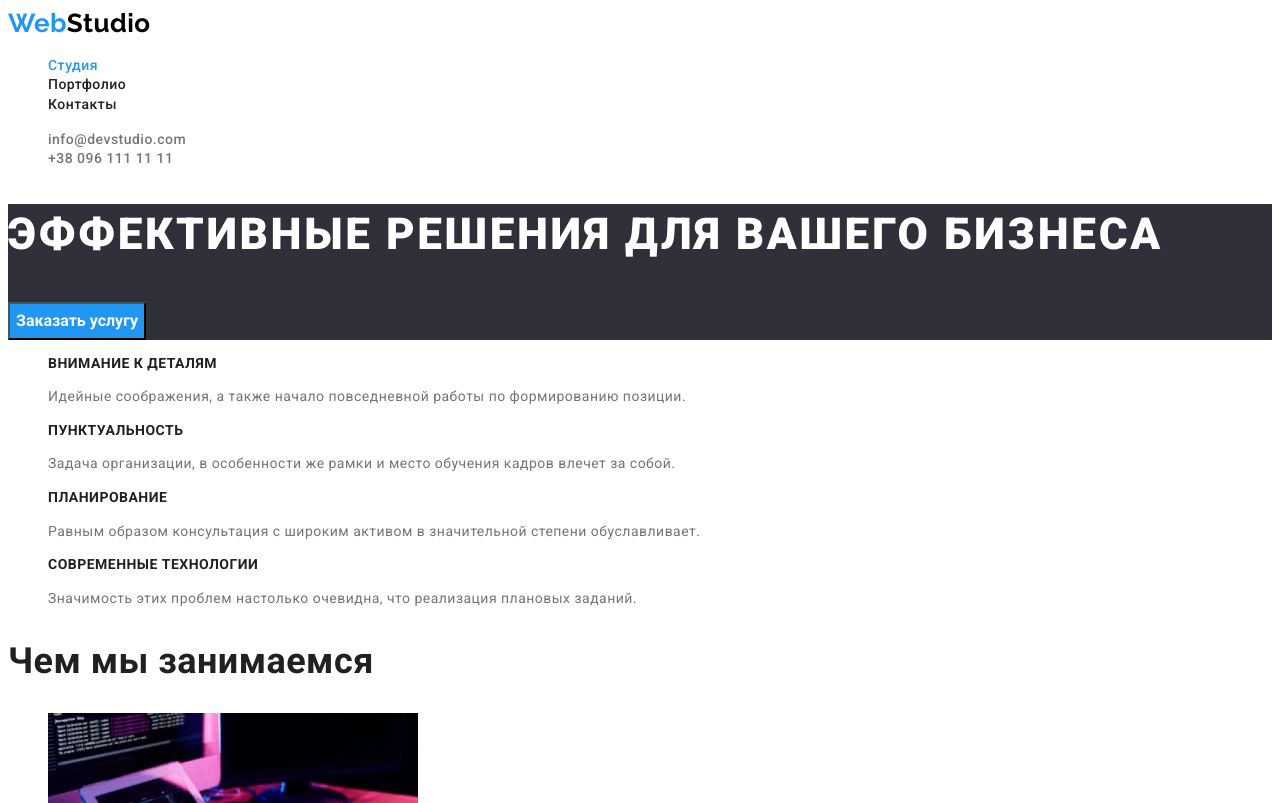
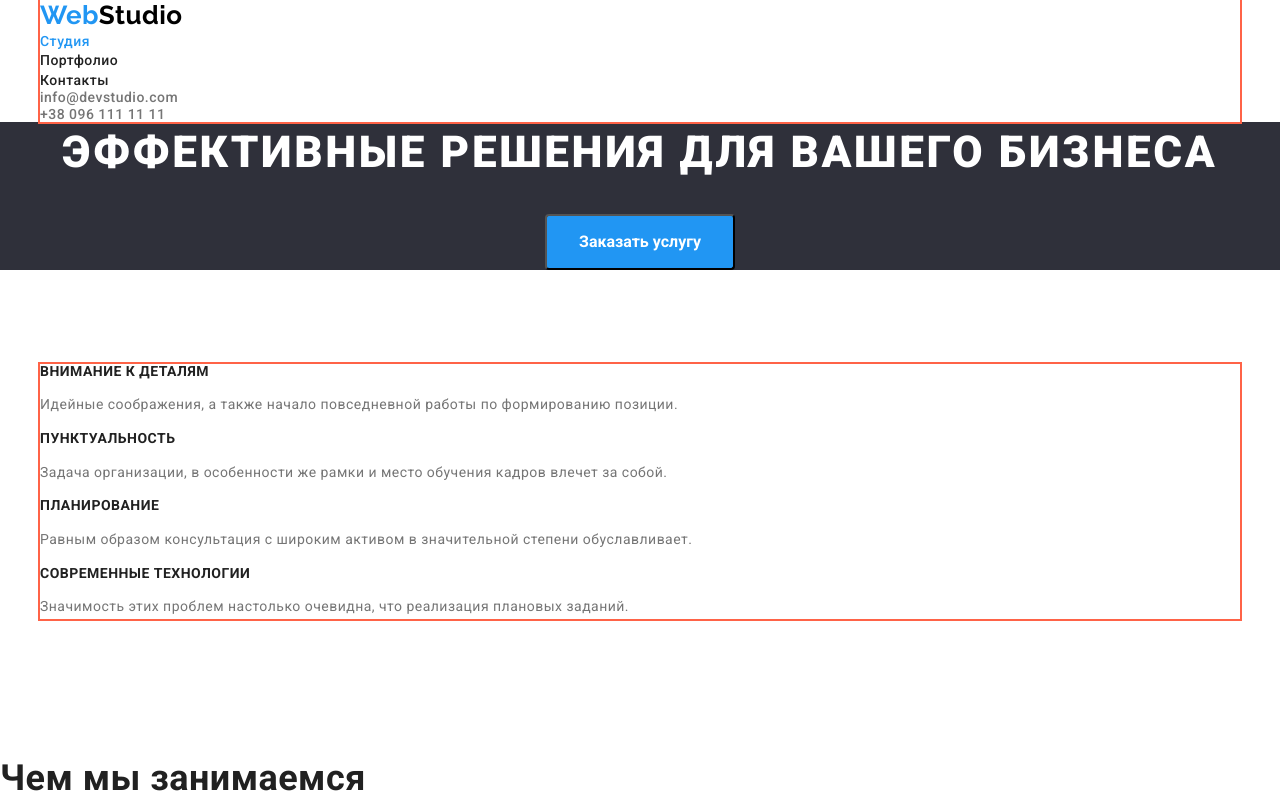
Before and after one commit to OleksandrTyshchenko/goit-markup-hw-03, a plain HTML site: page index.html in a window 1280 px wide. Shown: the top 803 px of the page. Drawn offline with nearby package versions, Linux system fonts and the light colour scheme.

Commit message:
ДЗ 3
тяжко

```diff
--- a/css/styles.css
+++ b/css/styles.css
@@ -37,7 +37,21 @@ li {
   list-style-type: none;
 }
 
+.container{
+  margin-left: auto;
+  margin-right: auto;
+  width: 1200px;
+  outline: 2px solid tomato;
+}
+
+.section {
+  padding-top: 94px;
+  padding-bottom: 94px;
+}
+
 /* Шапка*/
+
+
 
 .web {
   color: var(--accent-color);
@@ -53,6 +67,11 @@ li {
   line-height: 1.2;
 }
 
+.site-nav{
+  padding: 0;
+  margin: 0;
+}
+
 .site-nav .link {
   color: var(--title-color);
   font-weight: 500;
@@ -60,29 +79,39 @@ li {
   line-height: 1.2;
 }
 
+
 .site-nav .link.curent {
   color: var(--accent-color);
 }
 
-.com-nav .com-nav:hover,
-.com-nav .com-nav:focus,
+.com-nav:hover,
+.com-nav:focus,
 .link:hover,
 .link:focus {
   color: var(--accent-color);
 }
 
 
-.com-nav .com-nav {
+.com-nav {
   color: var(--contact-header-color);
   font-weight: 500;
   font-size: 14px;
   line-height: 1.2;
+  padding: 0;
+  margin: 0;
 }
+
+
+
+
+
 
 
 /* главная страница веб-студия*/
 
 .button-hero {
+  display: inline-block;
+  padding: 10px 32px;
   color: var(--color-white);
   font-family: inherit;
   background-color: var(--accent-color);
@@ -90,6 +119,7 @@ li {
   font-size: 16px;
   line-height: 2;
   cursor: pointer;
+  border-radius: 4px;
 }
 
 .button-hero:hover,
@@ -97,17 +127,21 @@ li {
   background-color: var(--button-active-color);
 }
 
-.background-hero {
+.hero {
   background-color: var(--background-hero-color);
+   text-align: center;
 }
 
-.hero {
+.hero-title {
+  margin-top: 0;
+  margin-bottom: 30px;
   color: var(--color-white);
   font-weight: 900;
   font-size: 44px;
   line-height: 1.4;
   letter-spacing: 0.06em;
   text-transform: uppercase;
+
 }
 
 .title {
@@ -123,12 +157,14 @@ li {
   line-height: 1.1;
   color: var(--title-color);
   text-transform: uppercase;
+  margin: 0;
 }
 
 .text {
   font-size: 14px;
   line-height: 1.7;
 }
+
 
 .box {
   background-color: var(--box-backgroun-color);
@@ -145,6 +181,16 @@ li {
   font-size: 16px;
   line-height: 1.2;
 }
+
+.visually{
+  margin: 0;
+  padding: 0;
+}
+
+
+
+
+
 
 /* подвал*/
 .page-footer {
@@ -192,6 +238,10 @@ li {
 }
 
 .button-portfolio {
+  display: inline-block;
+  padding: 6px 22px;
+  min-width: 73px;
+  border-radius: 4px;
   color: var(--title-color);
   font-family: inherit;
   background-color: var(--box-backgroun-color);
@@ -199,6 +249,8 @@ li {
   font-size: 16px;
   line-height: 2;
   cursor: pointer;
+  text-align: center;
+  border: none;
 }
 
 .button-portfolio:hover,
--- a/index.html
+++ b/index.html
@@ -8,12 +8,14 @@
         <link rel="preconnect" href="https://fonts.gstatic.com">
         <link href="https://fonts.googleapis.com/css2?family=Raleway:wght@700&family=Roboto:wght@400;500;700;900&display=swap"
         rel="stylesheet">
+        <link rel="stylesheet" href="https://cdnjs.cloudflare.com/ajax/libs/modern-normalize/1.0.0/modern-normalize.min.css" />
         <title>WebStudio</title>
         <link rel="stylesheet" href="./css/styles.css">
     </head>
     <body>
         <!--Шапка-->
         <header class="page-header">
+           <div class="container">
                 <nav>
                     <a href="/"><span class="web">Web</span><span class="studio">Studio</span></a>
                     <ul class="site-nav">
@@ -26,16 +28,18 @@
                        <li><a class="com-nav" href="mailto:info@devstudio.com">info@devstudio.com</a></li>
                        <li><a class="com-nav" href="tel:+380961111111">+38 096 111 11 11</a></li>
                     </ul>
+          </div>
         </header>
         <!--Главная страница-->
         <main>
-            <section class="background-hero">
-                  <h1 class="hero">Эффективные решения для вашего бизнеса</h1>
+            <section class="hero">
+                  <h1 class="hero-title">Эффективные решения для вашего бизнеса</h1>
                   <button class="button-hero" type="button">Заказать услугу</button>
             </section>
-            <section>
+            <section class="section">
+               <div class="container">
                    <h2 class="visually-hidden">О нас</h2> <!--скроем-->
-                <ul>
+                    <ul class="visually">
                         <li>
                             <h3 class="subtitle">Внимание к деталям</h3>
                             <p class="text">Идейные соображения, а также начало повседневной работы по формированию позиции.</p>
@@ -53,6 +57,7 @@
                             <p class="text">Значимость этих проблем настолько очевидна, что реализация плановых заданий.</p>
                         </li>
                     </ul>
+                </div>
             </section>
             <section>
                 <h2 class="title">Чем мы занимаемся</h2>
```
Also changed, not shown: portfolio.html (+2 -1 lines). Lines whose indentation alone changed are shown as unchanged.
